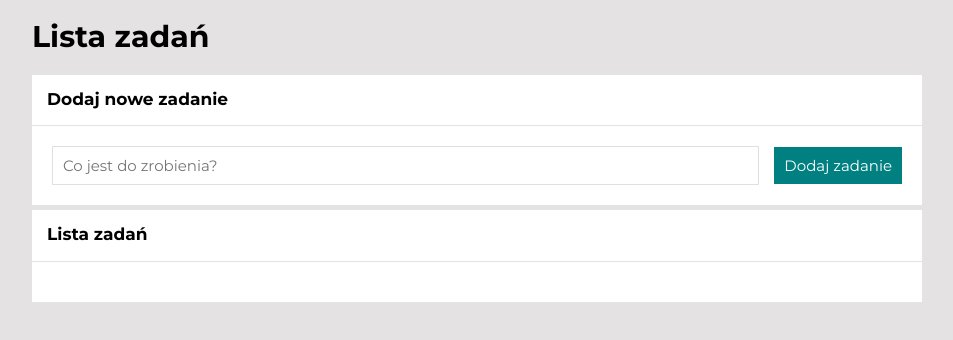
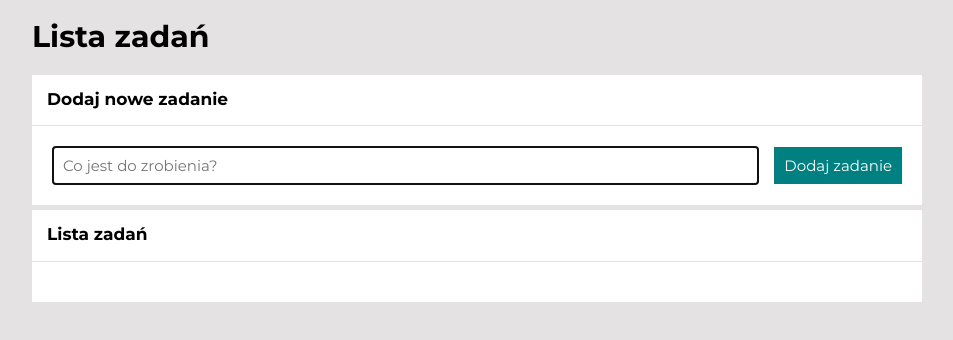
Before and after one commit to WojciechBylica/todo-list-react, a React (Create React App) app: page / in a window 1280 px wide. Shown: the top 340 px of the page, without its empty margins (163-1116 px from the left). Built offline with nearby package versions, Linux system fonts and the light colour scheme.

Commit message:
focus() added to input (used: inputRef, useState)

```diff
--- a/src/Form/index.js
+++ b/src/Form/index.js
@@ -1,8 +1,17 @@
-import React, { useState } from "react";
+import React, { useState, useRef, useEffect } from "react";
 import { FormElement, Input, FormButton } from "./styled";
 
 const Form = ({ addNewTask }) => {
   const [newTaskContent, setNewTaskContent] = useState("")
+
+  const inputRef = useRef();
+  const focusInput = () => {
+    inputRef.current.focus()
+  };
+
+  useEffect(() => {
+    inputRef.current.focus()
+  })
 
   const onFormSubmit = (event) => {
     event.preventDefault();
@@ -17,11 +26,12 @@ const Form = ({ addNewTask }) => {
   return (
     <FormElement onSubmit={onFormSubmit}>
       <Input
+        ref={inputRef}
         value={newTaskContent}
         placeholder="Co jest do zrobienia?"
         onChange={({ target }) => setNewTaskContent(target.value)}
       />
-      <FormButton>Dodaj zadanie</FormButton>
+      <FormButton onClick={focusInput}>Dodaj zadanie</FormButton>
     </FormElement>
   );
 };
```
